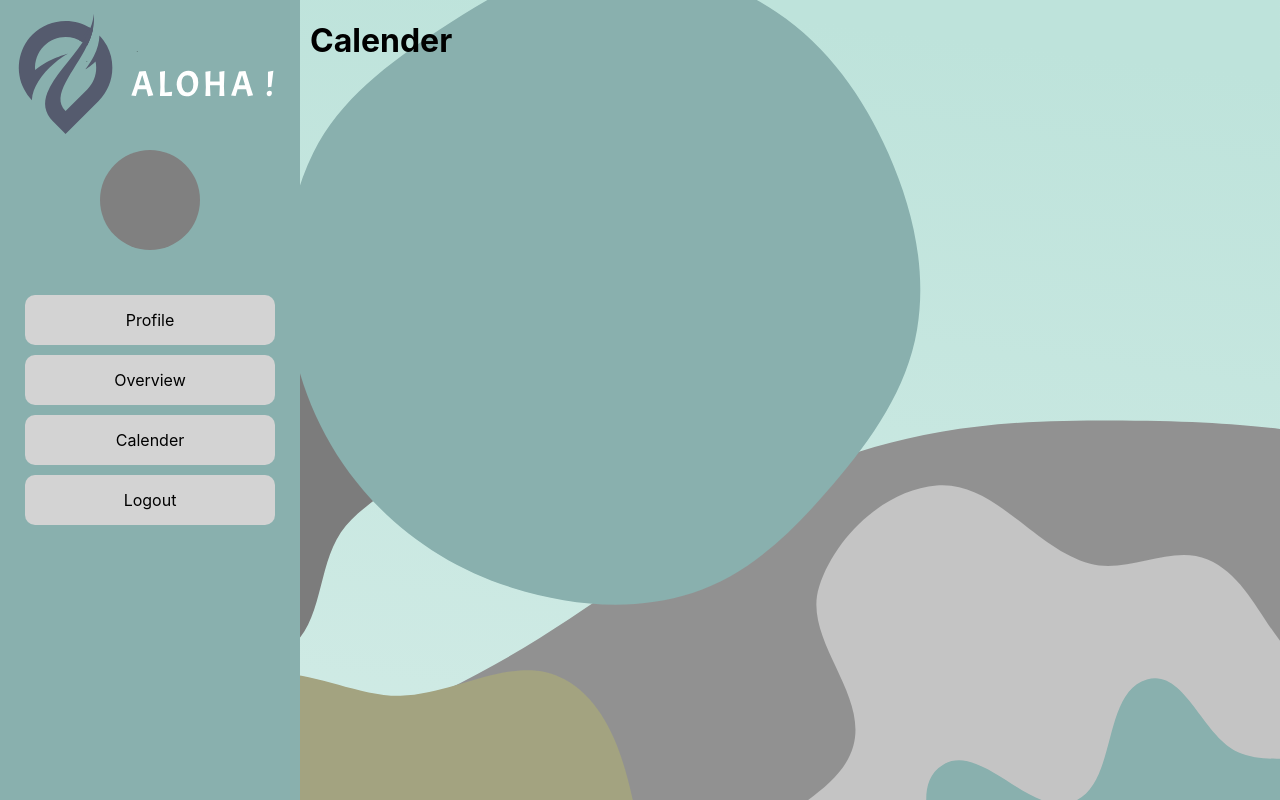
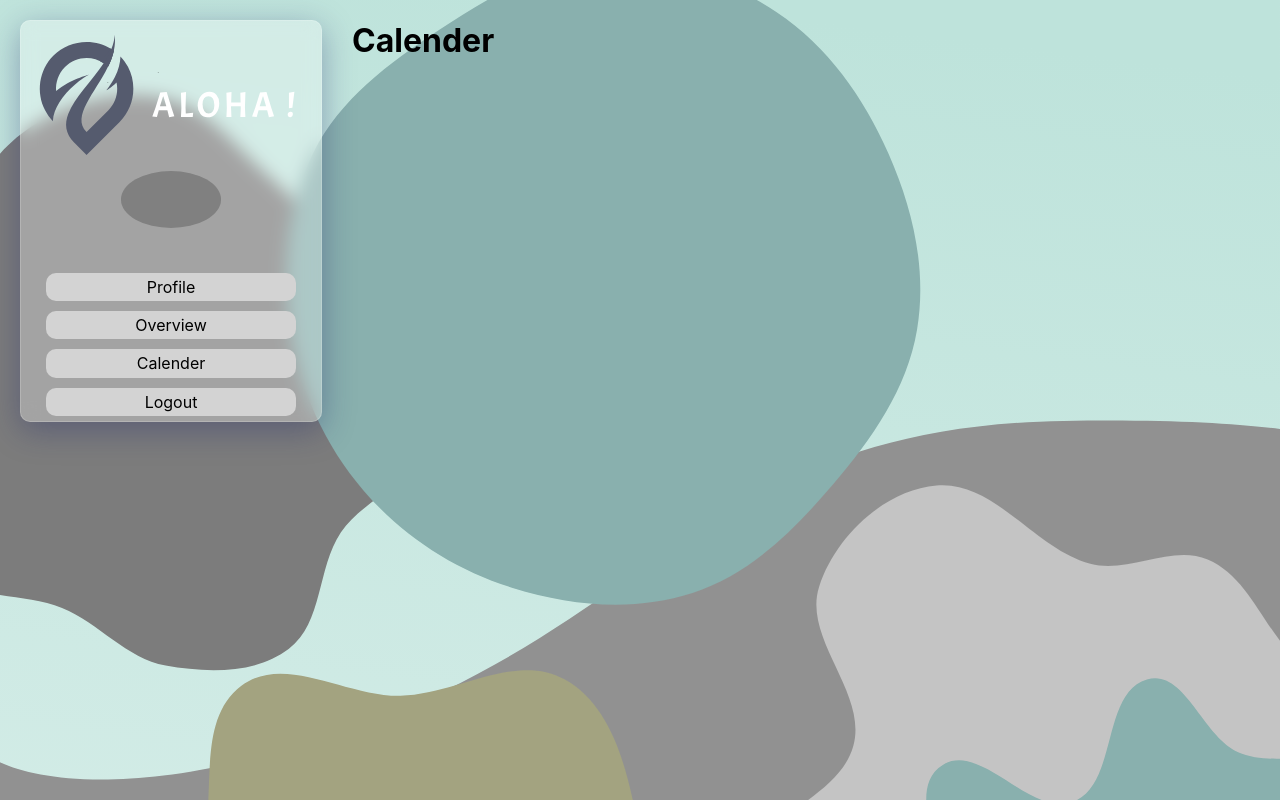
Before and after one commit to camilawfranco/techlabs_group3, a React (Create React App) app in the folder frontend/: page /calender in a window 1280 px wide. Built offline with nearby package versions, Linux system fonts and the light colour scheme.

Commit message:
Add new sidebar design

```diff
--- a/frontend/src/components/Sidebar.js
+++ b/frontend/src/components/Sidebar.js
@@ -52,8 +52,15 @@ const Logo = styled.img`
 
 const SidebarContainer = styled.div`
   width: 300px;
-  height: 100%;
-  background-color: #89b0ae;
+  height: 50%;
+  margin: 20px;
+  background: rgba(255, 255, 255, 0.3);
+  box-shadow: 0 8px 32px 0 rgba(31, 38, 105, 0.37);
+  backdrop-filter: blur(8.5px);
+  -webkit-backdrop-filter: blur(8.5px);
+  border-radius: 10px;
+  border: 1px solid rgba(255, 255, 255, 0.18);
+  /* background-color: #89b0ae; */
   display: flex;
   flex-direction: column;
   align-items: center;
```
